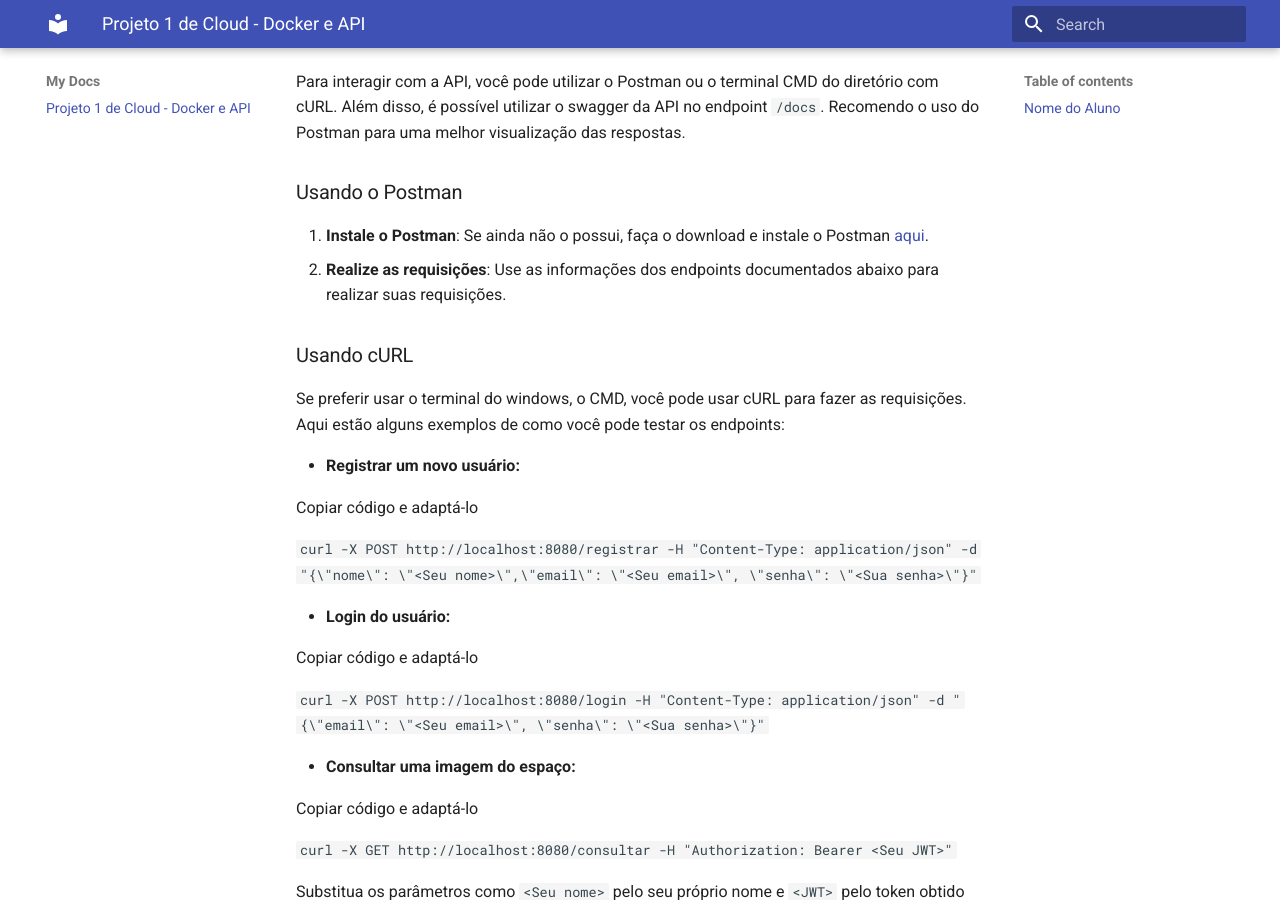
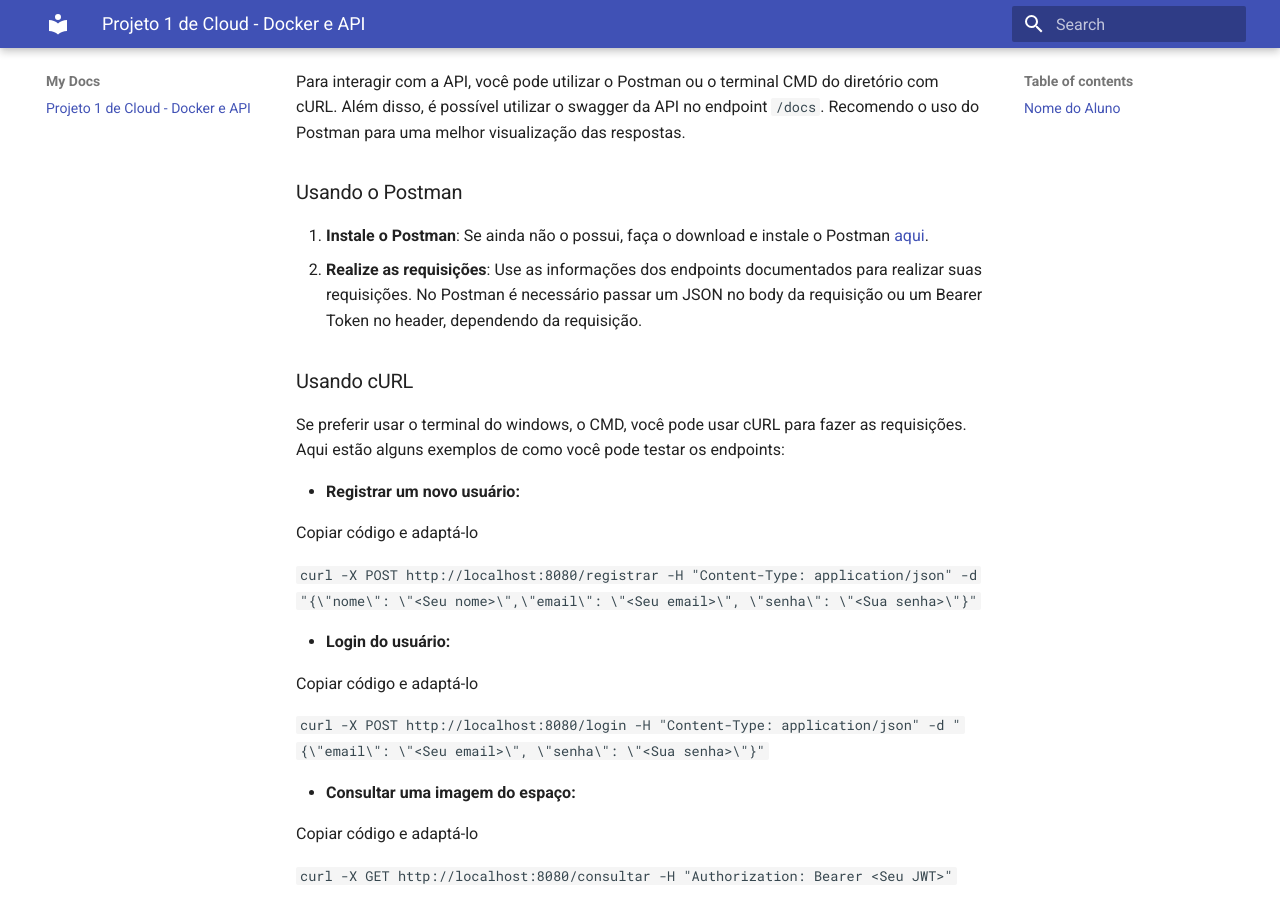
Before and after one commit to HenriqueFBadin/ProjetoCloud, an MkDocs documentation site: the page built from docs/index.md, in a window 1280 px wide and 900 px high, scrolled down 3380 px. Built offline with MkDocs 1.6.1 and Material for MkDocs 9.7.7, drawn with Linux system fonts in a browser that asks for light colours.

Commit message:
Corrigindo texto

```diff
--- a/docs/index.md
+++ b/docs/index.md
@@ -192,7 +192,7 @@
 ### Usando o Postman
 
 1.  **Instale o Postman**: Se ainda não o possui, faça o download e instale o Postman [aqui](https://www.postman.com/downloads/).
-2.  **Realize as requisições**: Use as informações dos endpoints documentados abaixo para realizar suas requisições.
+2.  **Realize as requisições**: Use as informações dos endpoints documentados para realizar suas requisições. No Postman é necessário passar um JSON no body da requisição ou um Bearer Token no header, dependendo da requisição.
 
 ### Usando cURL
 
```
